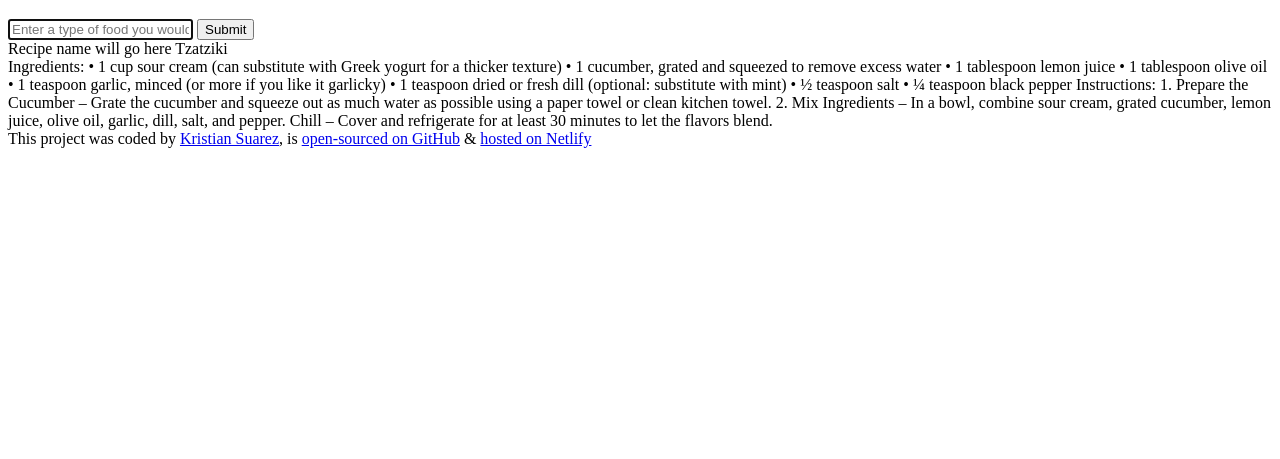
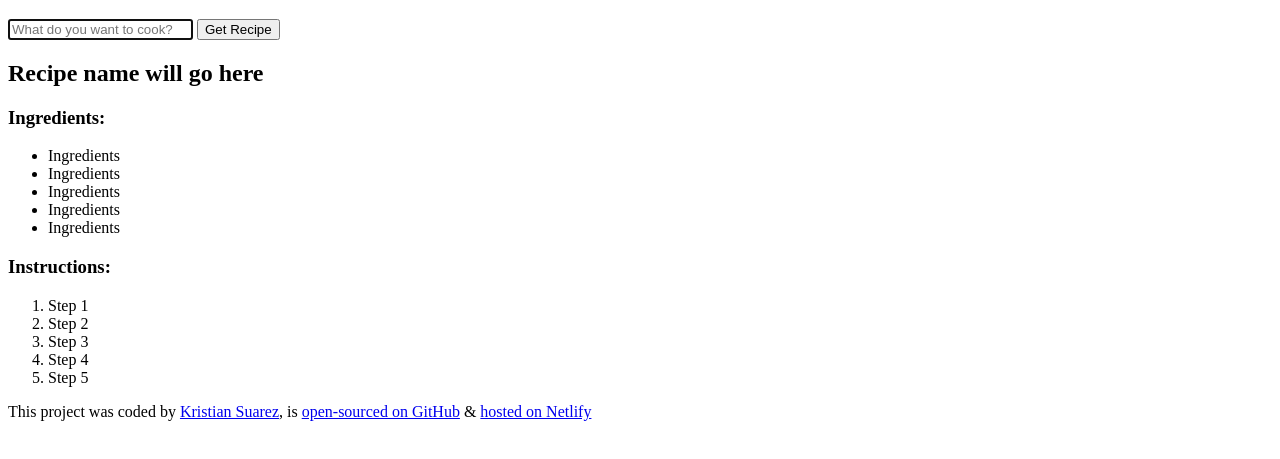
Before and after one commit to ksuarez032025/SheCodes---AI---Recipe-Generator, a plain HTML site: page index.html in a window 1280 px wide. Shown: the part 61-520 px from the top of the page. Drawn offline with Linux system fonts and the light colour scheme.

Commit message:
Updated HTML structure for desired page layout

```diff
--- a/index.html
+++ b/index.html
@@ -16,36 +16,29 @@
     </h1>
   </header>
   <main>
-    <form>
-      <input type="text" placeholder="Enter a type of food you would like a Recipe for" autofocus required
-        autocomplete="off" />
-      <input type="submit" />
+    <form id="recipe-form">
+      <input type="text" placeholder="What do you want to cook?" autofocus required autocomplete="off" />
+      <button type="submit">Get Recipe</button>
     </form>
-    <div>
-      Recipe name will go here Tzatziki
-      <br />
-      Ingredients:
+    <div id="recipe-output">
+      <h2 id="recipe-title">Recipe name will go here</h2>
+      <h3>Ingredients:</h3>
+      <ul id="recipe-ingredients">
+        <li>Ingredients</li>
+        <li>Ingredients</li>
+        <li>Ingredients</li>
+        <li>Ingredients</li>
+        <li>Ingredients</li>
 
-      • 1 cup sour cream (can substitute with Greek yogurt for a thicker texture)
-      • 1 cucumber, grated and squeezed to remove excess water
-      • 1 tablespoon lemon juice
-      • 1 tablespoon olive oil
-      • 1 teaspoon garlic, minced (or more if you like it garlicky)
-      • 1 teaspoon dried or fresh dill (optional: substitute with mint)
-      • ½ teaspoon salt
-      • ¼ teaspoon black pepper
-
-      Instructions:
-
-      1. Prepare the Cucumber – Grate the cucumber and squeeze out as much water as possible using a paper towel
-      or clean
-      kitchen towel.
-
-      2. Mix Ingredients – In a bowl, combine sour cream, grated cucumber, lemon juice, olive oil, garlic, dill,
-      salt, and
-      pepper.
-
-      Chill – Cover and refrigerate for at least 30 minutes to let the flavors blend.
+      </ul>
+      <h3>Instructions:</h3>
+      <ol id="recipe-instructions">
+        <li>Step 1</li>
+        <li>Step 2</li>
+        <li>Step 3</li>
+        <li>Step 4</li>
+        <li>Step 5</li>
+      </ol>
 
     </div>
   </main>
```
